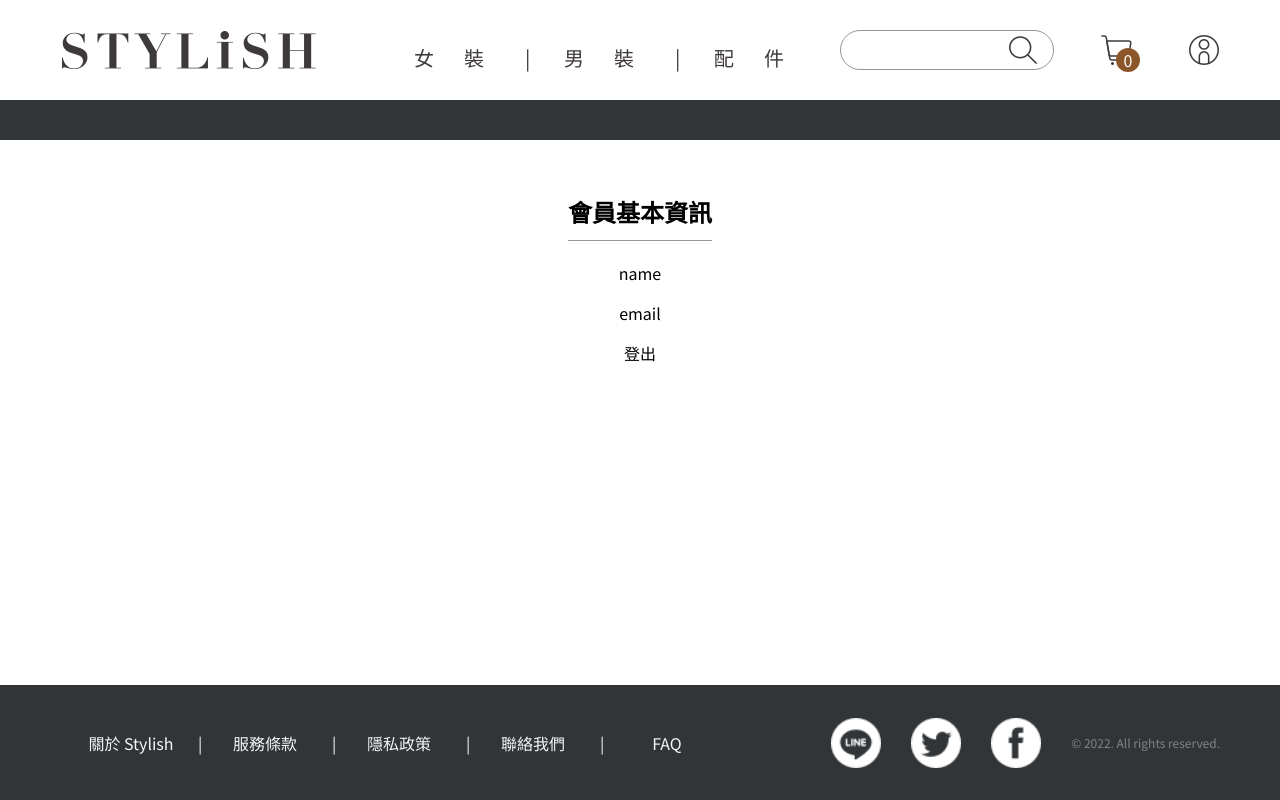
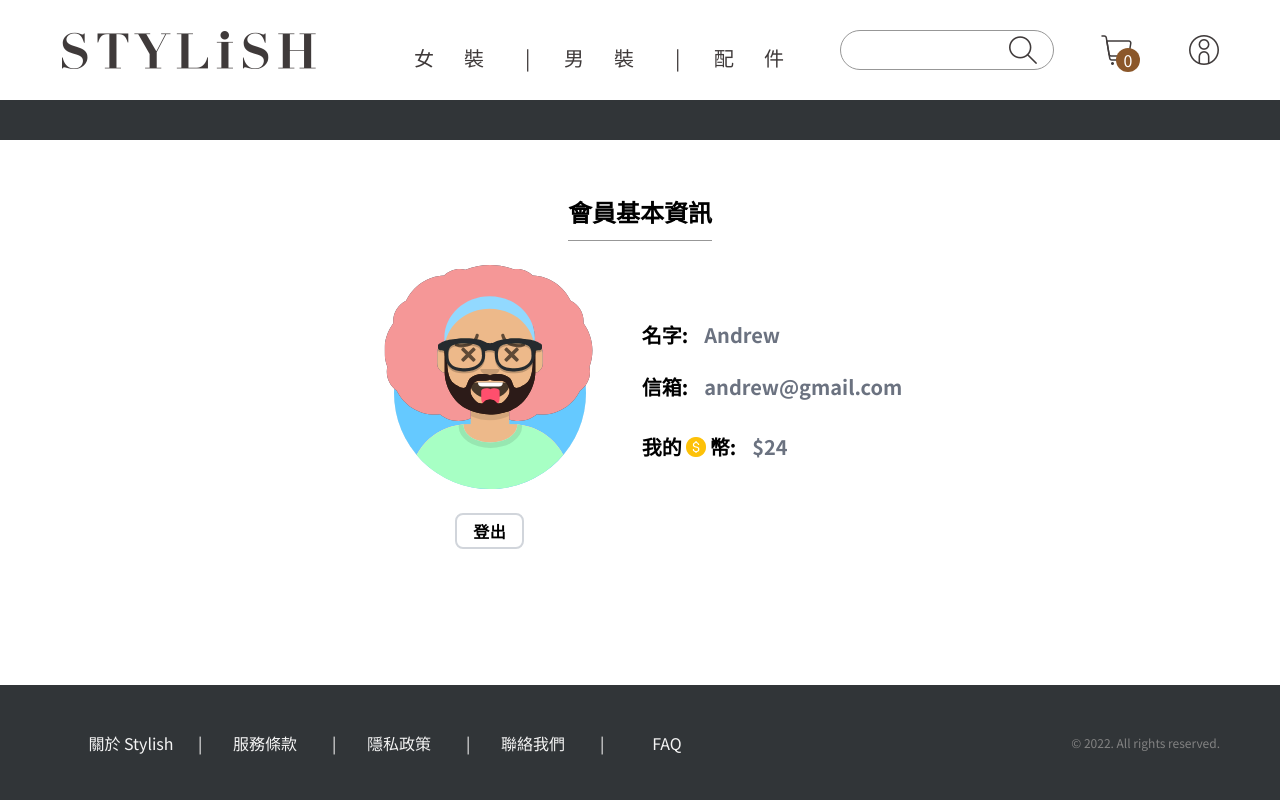
Before and after one commit to andrewchen19/Front-End-Class-Stylish-Co-Work, a React (Vite) app: page /profile in a window 1280 px wide. Built offline with nearby package versions, Linux system fonts and the light colour scheme.

Commit message:
feat: finish base ui of profile page

```diff
--- a/src/components/Footer/index.jsx
+++ b/src/components/Footer/index.jsx
@@ -1,7 +1,7 @@
-import styled from 'styled-components';
-import facebook from './facebook.png';
-import line from './line.png';
-import twitter from './twitter.png';
+import styled from "styled-components";
+import facebook from "./facebook.png";
+import line from "./line.png";
+import twitter from "./twitter.png";
 
 const Wrapper = styled.div`
   position: absolute;
@@ -62,12 +62,12 @@ const SiteLink = styled.div`
   }
 
   & + &::before {
-    content: '|';
+    content: "|";
     position: absolute;
     left: 0;
 
     @media screen and (max-width: 1279px) {
-      content: '';
+      content: "";
     }
   }
 `;
@@ -125,7 +125,7 @@ function Footer() {
     <Wrapper>
       <Content>
         <SiteLinks>
-          {['關於 Stylish', '服務條款', '隱私政策', '聯絡我們', 'FAQ'].map(
+          {["關於 Stylish", "服務條款", "隱私政策", "聯絡我們", "FAQ"].map(
             (text, index) => (
               <SiteLink key={index}>{text}</SiteLink>
             )
@@ -133,7 +133,7 @@ function Footer() {
         </SiteLinks>
         <SocialLinks>
           {[line, twitter, facebook].map((icon, index) => (
-            <SocialLink key={index} icon={icon} />
+            <SocialLink key={index} $icon={icon} />
           ))}
         </SocialLinks>
         <Copywright>© 2022. All rights reserved.</Copywright>
--- a/src/components/Header/index.jsx
+++ b/src/components/Header/index.jsx
@@ -283,13 +283,13 @@ function Header() {
       />
       <PageLinks>
         <PageLink to="/checkout">
-          <PageLinkCartIcon icon={cart}>
+          <PageLinkCartIcon $icon={cart}>
             <PageLinkIconNumber>{cartCount}</PageLinkIconNumber>
           </PageLinkCartIcon>
           <PageLinkText>購物車</PageLinkText>
         </PageLink>
         <PageLink to="/profile">
-          <PageLinkProfileIcon icon={profile} />
+          <PageLinkProfileIcon $icon={profile} />
           <PageLinkText>會員</PageLinkText>
         </PageLink>
       </PageLinks>
--- a/src/pages/Profile/index.jsx
+++ b/src/pages/Profile/index.jsx
@@ -1,7 +1,9 @@
 import { useContext } from "react";
 import ReactLoading from "react-loading";
 import styled from "styled-components";
-import { AuthContext } from "../../context/authContext";
+// import { AuthContext } from "../../context/authContext";
+import avatarImg from "../../assets/avatar.svg";
+import yellowCoin from "../../assets/y_coin.png";
 
 const Wrapper = styled.div`
   padding: 60px 20px;
@@ -18,21 +20,19 @@ const Title = styled.div`
   font-weight: bold;
 `;
 
-const Photo = styled.img`
-  margin-top: 24px;
-`;
-
-const Content = styled.div`
-  margin-top: 24px;
-`;
-
-const LogoutButton = styled.button`
-  margin-top: 24px;
-`;
-
 const Loading = styled(ReactLoading)`
   margin-top: 50px;
 `;
+
+const loginHandler = () => {
+  return null;
+};
+
+const logoutHandler = () => {
+  return null;
+};
+
+const coinHandler = () => {};
 
 function Profile() {
   // const { user, isLogin, login, logout, loading } = useContext(AuthContext);
@@ -43,14 +43,79 @@ function Profile() {
     if (loading) return <Loading type="spinningBubbles" color="#313538" />;
     if (isLogin)
       return (
-        <>
-          {/* <Photo src={user.picture} /> */}
-          <Content>name</Content>
-          <Content>email</Content>
-          <LogoutButton>登出</LogoutButton>
-        </>
+        <div className="flex justify-center items-center gap-10">
+          <div>
+            <img src={avatarImg} alt="avatar-icon" className="mt-6 h-56 w-56" />
+            <button
+              className="mt-6 border-2 border-gray-300 px-4 py-2 font-bold rounded-lg tracking-wide hover:bg-secondary hover:border-transparent hover:text-white"
+              onClick={logoutHandler}
+            >
+              登出
+            </button>
+          </div>
+
+          <div className="-mt-8 flex flex-col justify-start">
+            <div className="mt-6 flex items-center gap-4">
+              <p className="font-bold capitalize text-xl">名字:</p>
+              <span className="font-bold text-gray-500 capitalize text-xl">
+                Andrew
+              </span>
+            </div>
+            <div className="mt-6 flex items-center gap-4">
+              <p className="font-bold capitalize text-xl">信箱:</p>
+              <span className="font-bold text-gray-500 text-xl">
+                andrew@gmail.com
+              </span>
+            </div>
+            <div className="mt-8 flex items-center gap-4">
+              <p className="font-bold capitalize text-xl flex items-center">
+                我的
+                <img
+                  src={yellowCoin}
+                  alt="yellow-coin-icon"
+                  className="w-7 h-7 hover:cursor-pointer"
+                  onClick={coinHandler}
+                />
+                幣:
+              </p>
+
+              <span className="font-bold text-gray-500 text-xl">$24</span>
+            </div>
+          </div>
+        </div>
       );
-    return <LogoutButton>登入</LogoutButton>;
+    return (
+      <>
+        <div className="flex flex-col gap-y-2 mt-6">
+          <label htmlFor="email" className="text-sm font-semibold">
+            Email
+          </label>
+          <input
+            type="email"
+            name="email"
+            id="email"
+            className="w-full px-4 py-2 border border-gray-300 rounded-lg"
+          />
+        </div>
+        <div className="flex flex-col gap-y-2 mt-6">
+          <label htmlFor="password" className="text-sm font-semibold">
+            Password
+          </label>
+          <input
+            type="password"
+            name="password"
+            id="password"
+            className="w-full px-4 py-2 border border-gray-300 rounded-lg"
+          />
+        </div>
+        <button
+          className="mt-6 border-2 border-gray-300 px-4 py-2 font-bold rounded-lg tracking-wide hover:bg-secondary hover:border-transparent hover:text-white"
+          onClick={loginHandler}
+        >
+          登入
+        </button>
+      </>
+    );
   };
 
   return (
```
Also changed, not shown: src/assets/avatar.svg (added), src/assets/y_coin.png (added).
